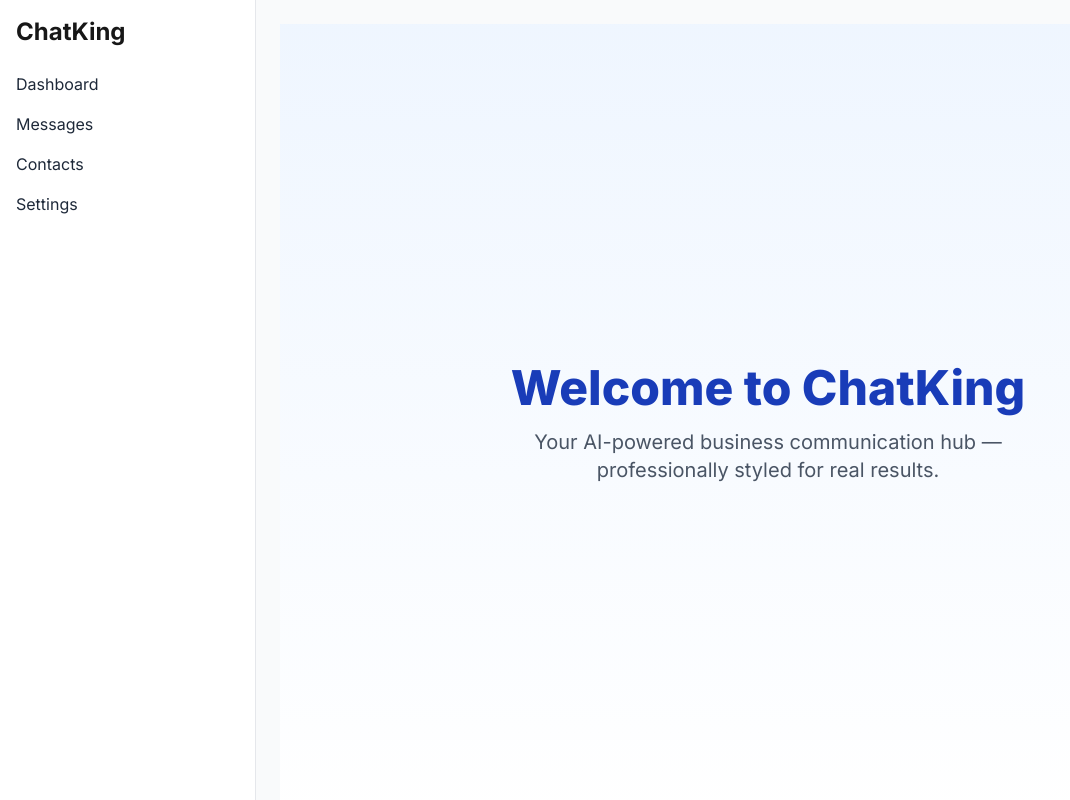
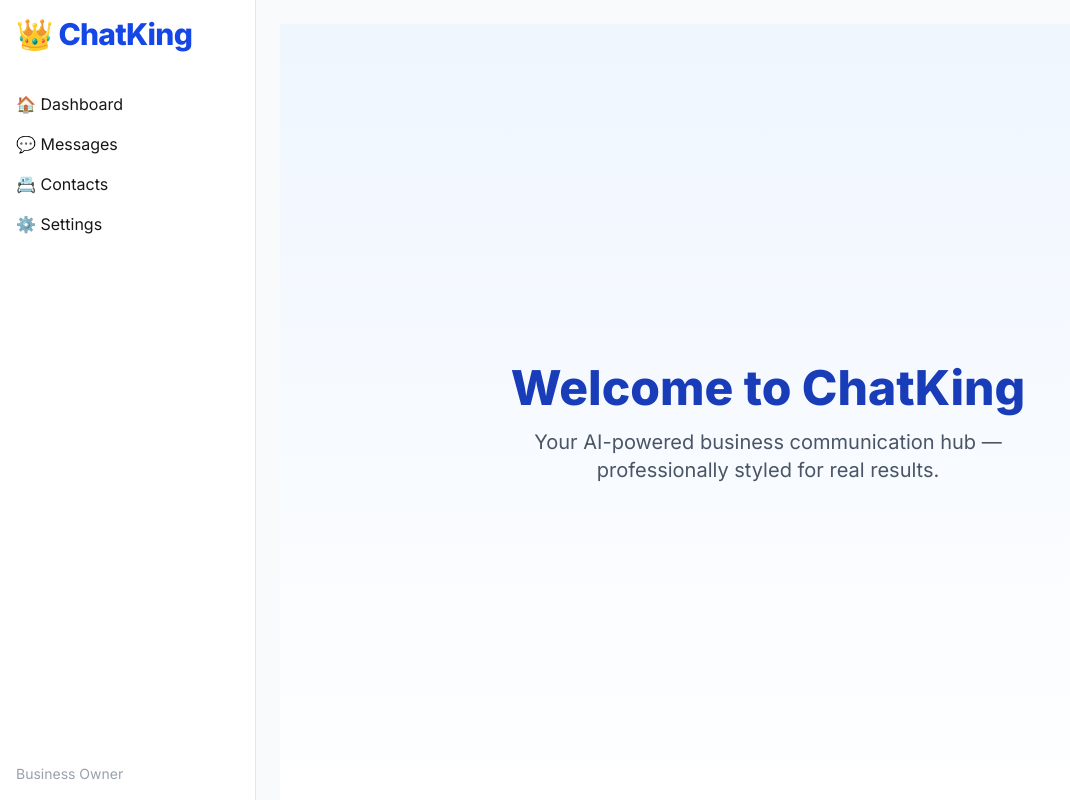
Before and after one commit to jakemcintyre/ChatKing-final, a Next.js app: page / in a window 1280 px wide. Shown: the whole page, without its empty margins (0-1070 px from the left). Built offline with nearby package versions, Linux system fonts and the light colour scheme.

Commit message:
Add styled business dashboard widgets

```diff
--- a/src/app/layout.tsx
+++ b/src/app/layout.tsx
@@ -1,4 +1,3 @@
-// src/app/layout.tsx
 import './globals.css'
 import { Inter } from 'next/font/google'
 import Link from 'next/link'
@@ -13,17 +12,23 @@ export const metadata = {
 export default function RootLayout({ children }: { children: React.ReactNode }) {
   return (
     <html lang="en">
-      <body className={`${inter.className} flex h-screen`}>
-        <aside className="w-64 bg-white border-r border-gray-200 p-4 flex flex-col">
-          <div className="text-2xl font-bold mb-6">ChatKing</div>
-          <nav className="flex flex-col gap-4 text-gray-800">
-            <Link href="/">Dashboard</Link>
-            <Link href="/messages">Messages</Link>
-            <Link href="/contacts">Contacts</Link>
-            <Link href="/settings">Settings</Link>
+      <body className={`${inter.className} flex h-screen text-gray-800`}>
+        {/* Sidebar */}
+        <aside className="w-64 bg-white border-r border-gray-200 shadow-sm flex flex-col p-4">
+          <div className="text-3xl font-extrabold text-blue-700 mb-10 tracking-tight">👑 ChatKing</div>
+          <nav className="flex flex-col gap-4 text-[16px]">
+            <Link href="/" className="hover:text-blue-600 transition-colors">🏠 Dashboard</Link>
+            <Link href="/messages" className="hover:text-blue-600 transition-colors">💬 Messages</Link>
+            <Link href="/contacts" className="hover:text-blue-600 transition-colors">📇 Contacts</Link>
+            <Link href="/settings" className="hover:text-blue-600 transition-colors">⚙️ Settings</Link>
           </nav>
+          <div className="mt-auto text-sm text-gray-400">Business Owner</div>
         </aside>
-        <main className="flex-1 bg-gray-50 p-6 overflow-y-auto">{children}</main>
+
+        {/* Main Content */}
+        <main className="flex-1 bg-gray-50 overflow-y-auto p-6">
+          {children}
+        </main>
       </body>
     </html>
   )
```
Also changed, not shown: 2 other files (tests, documents, lock files or other folders).
